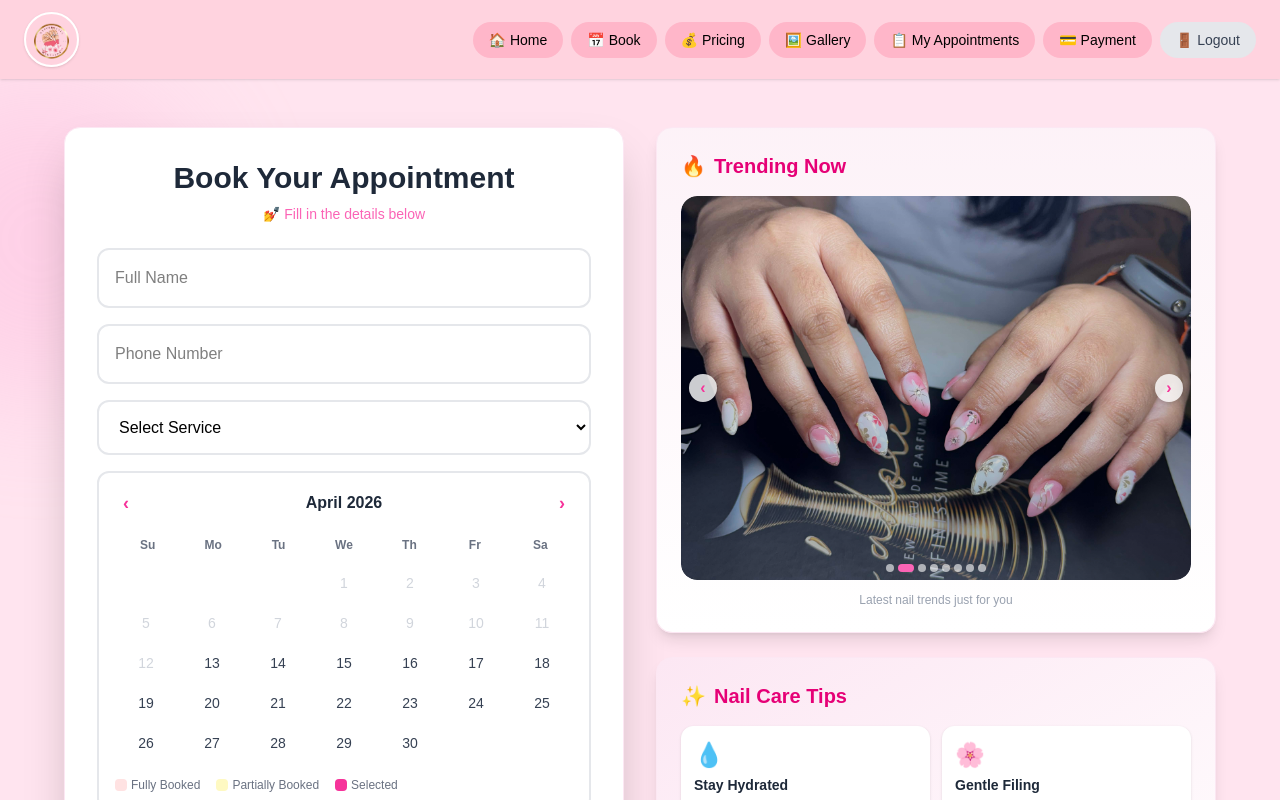
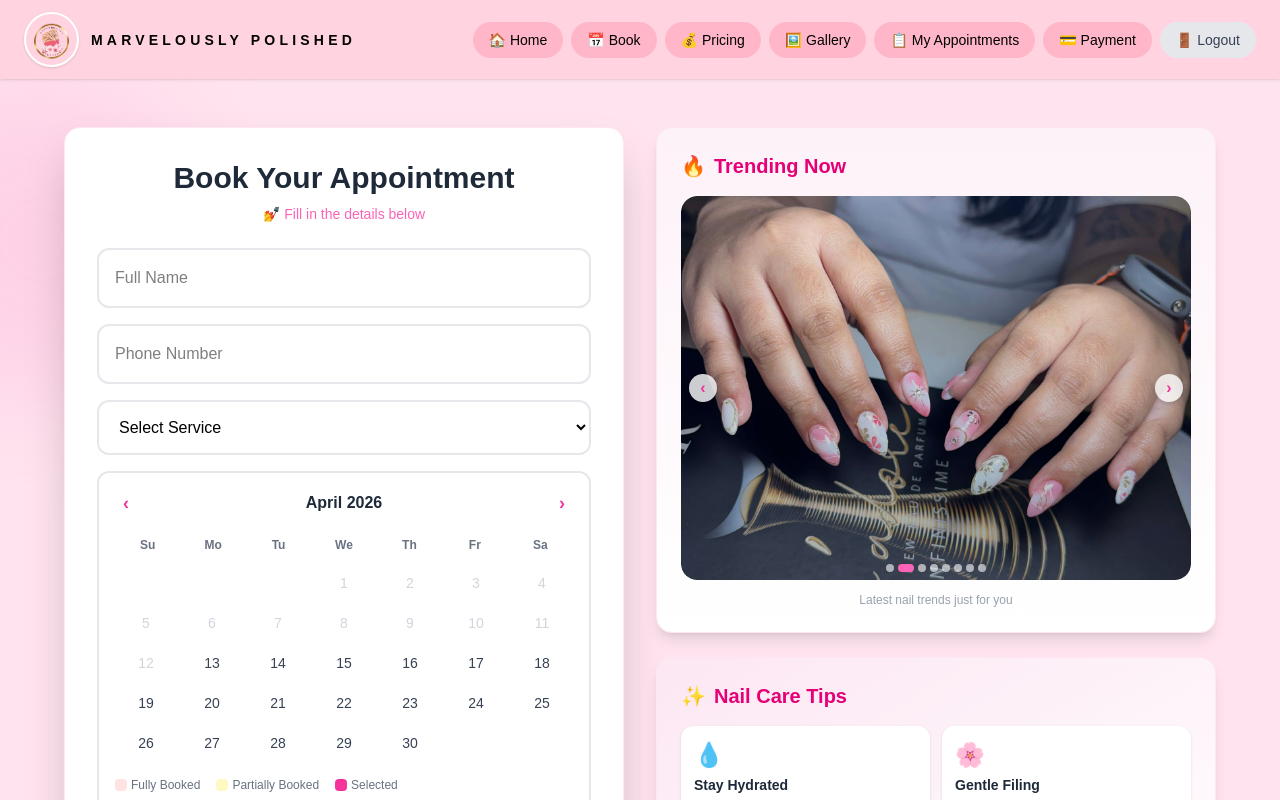
Before and after one commit to rhigovillahermosa18-star/Capstone, a Next.js app: page /book in a window 1280 px wide. Shown: the top 800 px of the page. Built offline with nearby package versions, Linux system fonts and the light colour scheme; no server answers; the database is empty.

Commit message:
update project files

```diff
--- a/app/appointments/page.tsx
+++ b/app/appointments/page.tsx
@@ -78,8 +78,9 @@ export default function Appointments() {
 
       {/* Header + Navigation */}
       <div className="bg-[#FFD3DF] px-6 py-3 shadow-sm relative z-10 flex items-center justify-between flex-wrap gap-3">
-        <Link href="/homepage">
+        <Link href="/homepage" className="flex items-center gap-3">
           <Image src="/logo1.png" alt="Logo" width={55} height={55} className="rounded-full border-2 border-white shadow" />
+          <span className="text-black font-bold tracking-[0.3em] text-sm hidden md:block">MARVELOUSLY POLISHED</span>
         </Link>
         <div className="flex flex-wrap gap-2">
           <Link href="/homepage" className="bg-[#FFB6C9] px-4 py-2 rounded-full text-black text-sm hover:bg-pink-400 transition">🏠 Home</Link>
--- a/app/book/page.tsx
+++ b/app/book/page.tsx
@@ -211,8 +211,9 @@ function BookContent() {
 
       {/* Header + Navigation */}
       <div className="bg-[#FFD3DF] px-6 py-3 shadow-sm relative z-10 flex items-center justify-between flex-wrap gap-3">
-        <Link href="/homepage">
+        <Link href="/homepage" className="flex items-center gap-3">
           <Image src="/logo1.png" alt="Logo" width={55} height={55} className="rounded-full border-2 border-white shadow" />
+          <span className="text-black font-bold tracking-[0.3em] text-sm hidden md:block">MARVELOUSLY POLISHED</span>
         </Link>
         <div className="flex flex-wrap gap-2">
           <Link href="/homepage" className="bg-[#FFB6C9] px-4 py-2 rounded-full text-black text-sm hover:bg-pink-400 transition">🏠 Home</Link>
--- a/app/homepage/page.tsx
+++ b/app/homepage/page.tsx
@@ -34,6 +34,7 @@ export default function Home() {
       <div className="bg-[#FFD3DF] px-6 py-3 shadow-sm relative z-10 flex items-center justify-between flex-wrap gap-3">
         <Link href="/homepage" className="flex items-center gap-3">
           <Image src="/logo1.png" alt="Logo" width={55} height={55} className="rounded-full border-2 border-white shadow" />
+          <span className="text-black font-bold tracking-[0.3em] text-sm hidden md:block">MARVELOUSLY POLISHED</span>
         </Link>
         <div className="flex flex-wrap gap-2">
           <Link href="/homepage" className="bg-[#FFB6C9] px-4 py-2 rounded-full text-black text-sm hover:bg-pink-400 transition">🏠 Home</Link>
--- a/app/payment/page.tsx
+++ b/app/payment/page.tsx
@@ -103,8 +103,9 @@ function PaymentContent() {
 
       {/* Header + Navigation */}
       <div className="bg-[#FFD3DF] px-6 py-3 shadow-sm relative z-10 flex items-center justify-between flex-wrap gap-3">
-        <Link href="/homepage">
+        <Link href="/homepage" className="flex items-center gap-3">
           <Image src="/logo1.png" alt="Logo" width={55} height={55} className="rounded-full border-2 border-white shadow" />
+          <span className="text-black font-bold tracking-[0.3em] text-sm hidden md:block">MARVELOUSLY POLISHED</span>
         </Link>
         <div className="flex flex-wrap gap-2">
           <Link href="/homepage" className="bg-[#FFB6C9] px-4 py-2 rounded-full text-black text-sm hover:bg-pink-400 transition">🏠 Home</Link>
```
